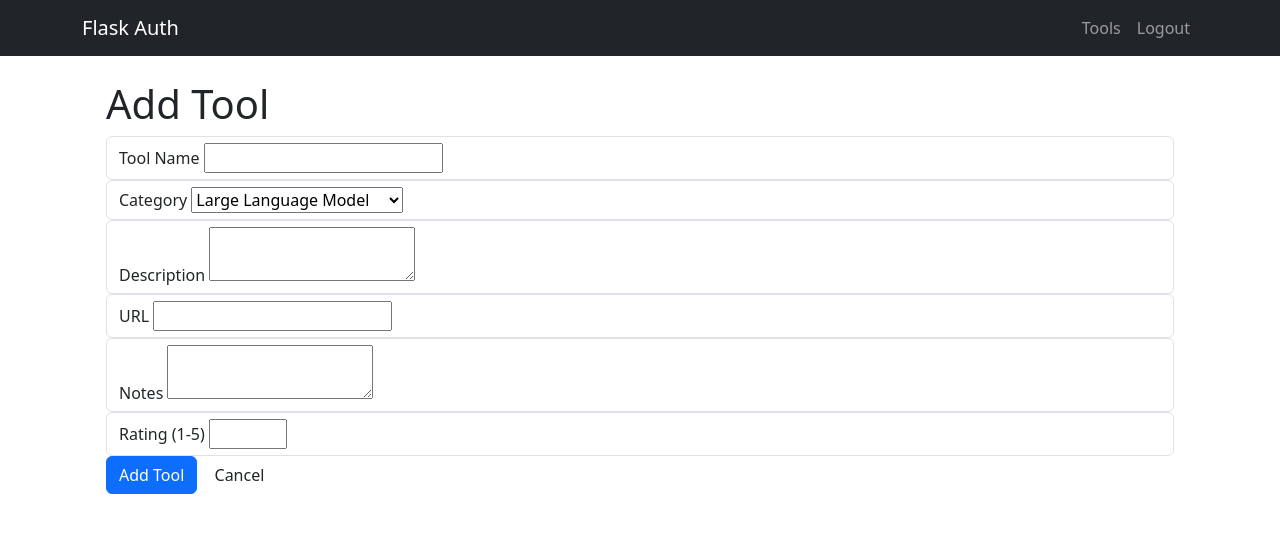
After one commit to mohitseventeens/AI-Augmentation-Tools-Tracker-app, a Flask app: page /tools/tools/add in a window 1280 px wide. The commit adds this page. Shown: the top 533 px of the page. Run offline with Flask 3, Linux system fonts and the light colour scheme; the visitor is signed in with stand-in values (Sample User, id 1).

Commit message:
Phase 2.1 - basic layout done. aesthetics needs improvement.

```diff
--- a/app/__init__.py
+++ b/app/__init__.py
@@ -24,8 +24,10 @@ def create_app(config_class=Config):
 
     from app.auth.routes import auth_bp
     from app.main.routes import bp as main_bp
+    from app.tools.routes import tools_bp
 
     app.register_blueprint(auth_bp, url_prefix='/auth')
     app.register_blueprint(main_bp)
+    app.register_blueprint(tools_bp, url_prefix='/tools')
 
     return app
--- a/app/models.py
+++ b/app/models.py
@@ -1,15 +1,79 @@
-from app import db
+from datetime import datetime
+from app import db, login_manager
 from flask_login import UserMixin
 from werkzeug.security import generate_password_hash, check_password_hash
+
+# Association tables
+tool_tags = db.Table('tool_tags',
+    db.Column('tool_id', db.Integer, db.ForeignKey('tool.id')),
+    db.Column('tag_id', db.Integer, db.ForeignKey('tag.id'))
+)
+
+project_tools = db.Table('project_tools',
+    db.Column('project_id', db.Integer, db.ForeignKey('project.id')),
+    db.Column('tool_id', db.Integer, db.ForeignKey('tool.id'))
+)
+
+skill_tools = db.Table('skill_tools',
+    db.Column('skill_id', db.Integer, db.ForeignKey('skill.id')),
+    db.Column('tool_id', db.Integer, db.ForeignKey('tool.id'))
+)
 
 class User(UserMixin, db.Model):
     id = db.Column(db.Integer, primary_key=True)
     username = db.Column(db.String(64), unique=True, index=True)
     email = db.Column(db.String(120), unique=True, index=True)
     password_hash = db.Column(db.String(128))
+    tools = db.relationship('Tool', backref='user', lazy='dynamic')
+    projects = db.relationship('Project', backref='user', lazy='dynamic')
+    skills = db.relationship('Skill', backref='user', lazy='dynamic')
+    activities = db.relationship('Activity', backref='user', lazy='dynamic')
 
     def set_password(self, password):
         self.password_hash = generate_password_hash(password)
 
     def check_password(self, password):
         return check_password_hash(self.password_hash, password)
+
+    def __repr__(self):
+        return f'<User {self.username}>'
+
+class Tool(db.Model):
+    id = db.Column(db.Integer, primary_key=True)
+    name = db.Column(db.String(100), nullable=False)
+    category = db.Column(db.String(50))  # LLM, Agent, Framework, etc.
+    description = db.Column(db.Text)
+    url = db.Column(db.String(200))
+    notes = db.Column(db.Text)
+    rating = db.Column(db.Integer)  # 1-5 scale
+    user_id = db.Column(db.Integer, db.ForeignKey('user.id'))
+    tags = db.relationship('Tag', secondary=tool_tags, backref='tools')
+    projects = db.relationship('Project', secondary=project_tools, backref='tools')
+
+class Tag(db.Model):
+    id = db.Column(db.Integer, primary_key=True)
+    name = db.Column(db.String(50), unique=True)
+
+class Project(db.Model):
+    id = db.Column(db.Integer, primary_key=True)
+    name = db.Column(db.String(100))
+    description = db.Column(db.Text)
+    user_id = db.Column(db.Integer, db.ForeignKey('user.id'))
+
+class Skill(db.Model):
+    id = db.Column(db.Integer, primary_key=True)
+    course_name = db.Column(db.String(100))
+    user_id = db.Column(db.Integer, db.ForeignKey('user.id'))
+    tools = db.relationship('Tool', secondary=skill_tools, backref='skills')
+
+class Activity(db.Model):
+    id = db.Column(db.Integer, primary_key=True)
+    type = db.Column(db.String(50))  # 'added_tool', 'rated_tool', 'added_project'
+    timestamp = db.Column(db.DateTime, default=datetime.utcnow)
+    user_id = db.Column(db.Integer, db.ForeignKey('user.id'))
+    tool_id = db.Column(db.Integer, db.ForeignKey('tool.id'))
+    project_id = db.Column(db.Integer, db.ForeignKey('project.id'))
+
+@login_manager.user_loader
+def load_user(id):
+    return User.query.get(int(id))
--- a/app/templates/base.html
+++ b/app/templates/base.html
@@ -13,6 +13,7 @@
             <div class="collapse navbar-collapse">
                 <div class="navbar-nav ms-auto">
                     {% if current_user.is_authenticated %}
+                        <a class="nav-item nav-link" href="{{ url_for('tools.index') }}">Tools</a>
                         <a class="nav-item nav-link" href="{{ url_for('auth.logout') }}">Logout</a>
                     {% else %}
                         <a class="nav-item nav-link" href="{{ url_for('auth.login') }}">Login</a>
--- /dev/null
+++ b/app/templates/tools/add.html
@@ -0,0 +1,46 @@
+{% extends "tools/base.html" %}
+
+{% block title %}Add Tool{% endblock %}
+
+{% block tools_content %}
+<div class="max-w-2xl mx-auto">
+    <form method="POST">
+        {{ form.hidden_tag() }}
+
+        <div class="form-control">
+            {{ form.name.label(class="label") }}
+            {{ form.name(class="input input-bordered") }}
+        </div>
+
+        <div class="form-control">
+            {{ form.category.label(class="label") }}
+            {{ form.category(class="select select-bordered w-full") }}
+        </div>
+
+        <div class="form-control">
+            {{ form.description.label(class="label") }}
+            {{ form.description(class="textarea textarea-bordered") }}
+        </div>
+
+        <div class="form-control">
+            {{ form.url.label(class="label") }}
+            {{ form.url(class="input input-bordered") }}
+        </div>
+
+        <div class="form-control">
+            {{ form.notes.label(class="label") }}
+            {{ form.notes(class="textarea textarea-bordered") }}
+        </div>
+
+        <div class="form-control">
+            {{ form.rating.label(class="label") }}
+            {{ form.rating(class="input input-bordered") }}
+        </div>
+
+        <div class="mt-6">
+            <button type="submit" class="btn btn-primary">Add Tool</button>
+            <a href="{{ url_for('tools.index') }}" class="btn btn-outline ml-2">Cancel</a>
+        </div>
+    </form>
+</div>
+{% endblock %}
--- /dev/null
+++ b/app/templates/tools/base.html
@@ -0,0 +1,25 @@
+{% extends "base.html" %}
+
+{% block content %}
+<div class="container mx-auto px-4 py-8">
+    <div class="flex justify-between items-center mb-8">
+        <h1 class="text-3xl font-bold">{% block title %}{% endblock %}</h1>
+        <div>
+            {% block actions %}{% endblock %}
+        </div>
+    </div>
+
+    {% with messages = get_flashed_messages(with_categories=true) %}
+        {% if messages %}
+            {% for category, message in messages %}
+                <div class="alert alert-{{ category }} mb-4">
+                    {{ message }}
+                </div>
+            {% endfor %}
+        {% endif %}
+    {% endwith %}
+
+    {% block tools_content %}
+    {% endblock %}
+</div>
+{% endblock %}
--- /dev/null
+++ b/app/tools/forms.py
@@ -0,0 +1,19 @@
+from flask_wtf import FlaskForm
+from wtforms import StringField, TextAreaField, SelectField, IntegerField
+from wtforms.validators import DataRequired, Length, URL, NumberRange
+
+class ToolForm(FlaskForm):
+    name = StringField('Tool Name', validators=[DataRequired(), Length(max=100)])
+    category = SelectField('Category', choices=[
+        ('LLM', 'Large Language Model'),
+        ('Agent', 'AI Agent'),
+        ('Framework', 'Development Framework'),
+        ('Utility', 'Utility Tool'),
+        ('Other', 'Other')
+    ], validators=[DataRequired()])
+    description = TextAreaField('Description')
+    url = StringField('URL', validators=[URL(), Length(max=200)])
+    notes = TextAreaField('Notes')
+    rating = IntegerField('Rating (1-5)', validators=[
+        NumberRange(min=1, max=5, message='Rating must be between 1 and 5')
+    ])
--- /dev/null
+++ b/app/tools/routes.py
@@ -0,0 +1,67 @@
+from flask import Blueprint, render_template, redirect, url_for, flash
+from flask_login import login_required, current_user
+from app import db
+from app.tools.forms import ToolForm
+from app.models import Tool, Tag
+
+tools_bp = Blueprint('tools', __name__)
+
+@tools_bp.route('/tools')
+@login_required
+def index():
+    tools = Tool.query.filter_by(user_id=current_user.id).all()
+    return render_template('tools/index.html', tools=tools)
+
+@tools_bp.route('/tools/add', methods=['GET', 'POST'])
+@login_required
+def add_tool():
+    form = ToolForm()
+    if form.validate_on_submit():
+        tool = Tool(
+            name=form.name.data,
+            category=form.category.data,
+            description=form.description.data,
+            url=form.url.data,
+            notes=form.notes.data,
+            rating=form.rating.data,
+            user_id=current_user.id
+        )
+        db.session.add(tool)
+        db.session.commit()
+        flash('Tool added successfully!', 'success')
+        return redirect(url_for('tools.index'))
+    return render_template('tools/add.html', form=form)
+
+@tools_bp.route('/tools/<int:id>/edit', methods=['GET', 'POST'])
+@login_required
+def edit_tool(id):
+    tool = Tool.query.get_or_404(id)
+    if tool.user_id != current_user.id:
+        flash('You are not authorized to edit this tool', 'danger')
+        return redirect(url_for('tools.index'))
+
+    form = ToolForm(obj=tool)
+    if form.validate_on_submit():
+        tool.name = form.name.data
+        tool.category = form.category.data
+        tool.description = form.description.data
+        tool.url = form.url.data
+        tool.notes = form.notes.data
+        tool.rating = form.rating.data
+        db.session.commit()
+        flash('Tool updated successfully!', 'success')
+        return redirect(url_for('tools.index'))
+    return render_template('tools/edit.html', form=form, tool=tool)
+
+@tools_bp.route('/tools/<int:id>/delete', methods=['POST'])
+@login_required
+def delete_tool(id):
+    tool = Tool.query.get_or_404(id)
+    if tool.user_id != current_user.id:
+        flash('You are not authorized to delete this tool', 'danger')
+        return redirect(url_for('tools.index'))
+
+    db.session.delete(tool)
+    db.session.commit()
+    flash('Tool deleted successfully', 'success')
+    return redirect(url_for('tools.index'))
```
Also changed, not shown: app/templates/tools/index.html (added, +36 -0 lines), migrations/versions/c58827ef9fb3_add_core_models_for_tools_tags_projects_.py (added, +97 -0 lines).
